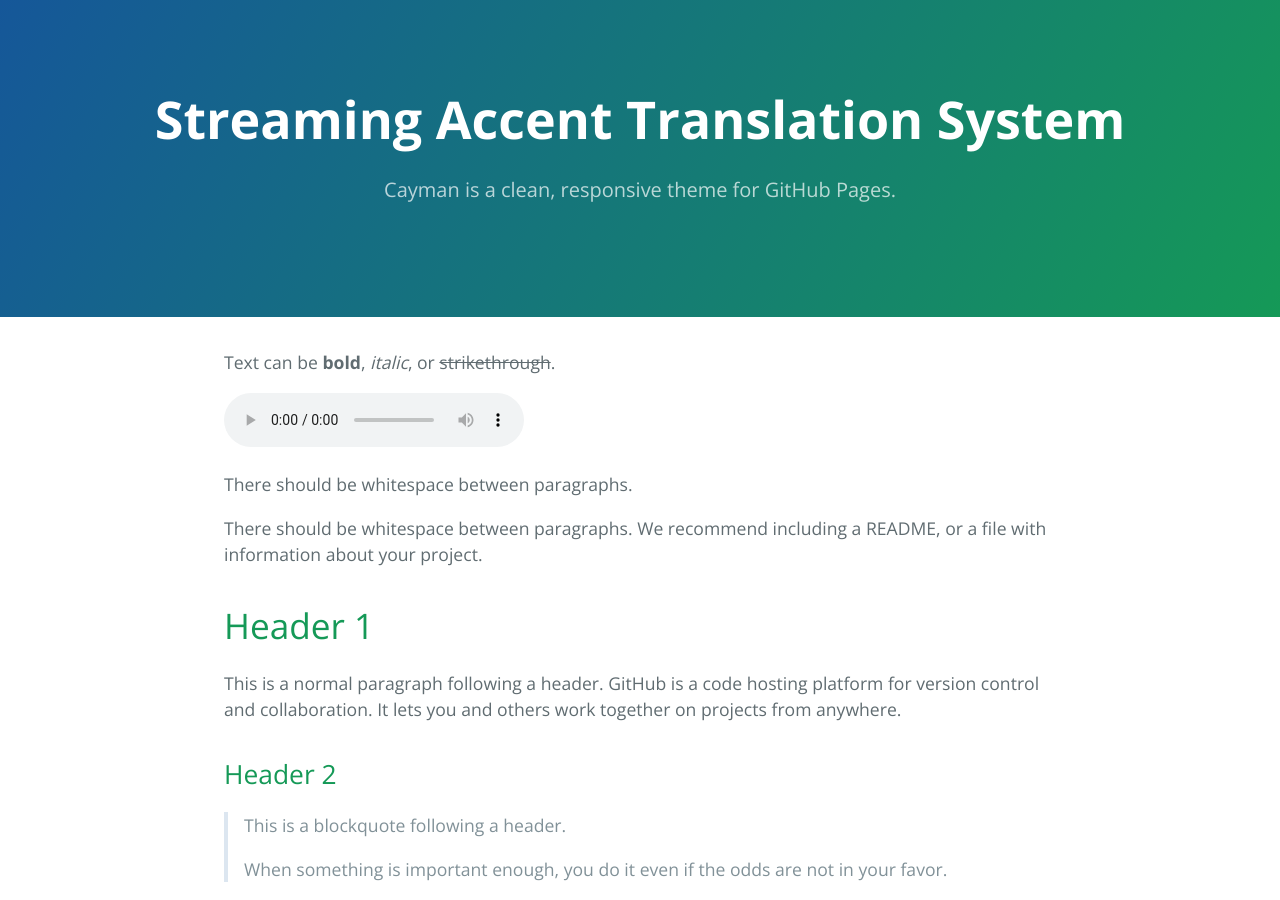
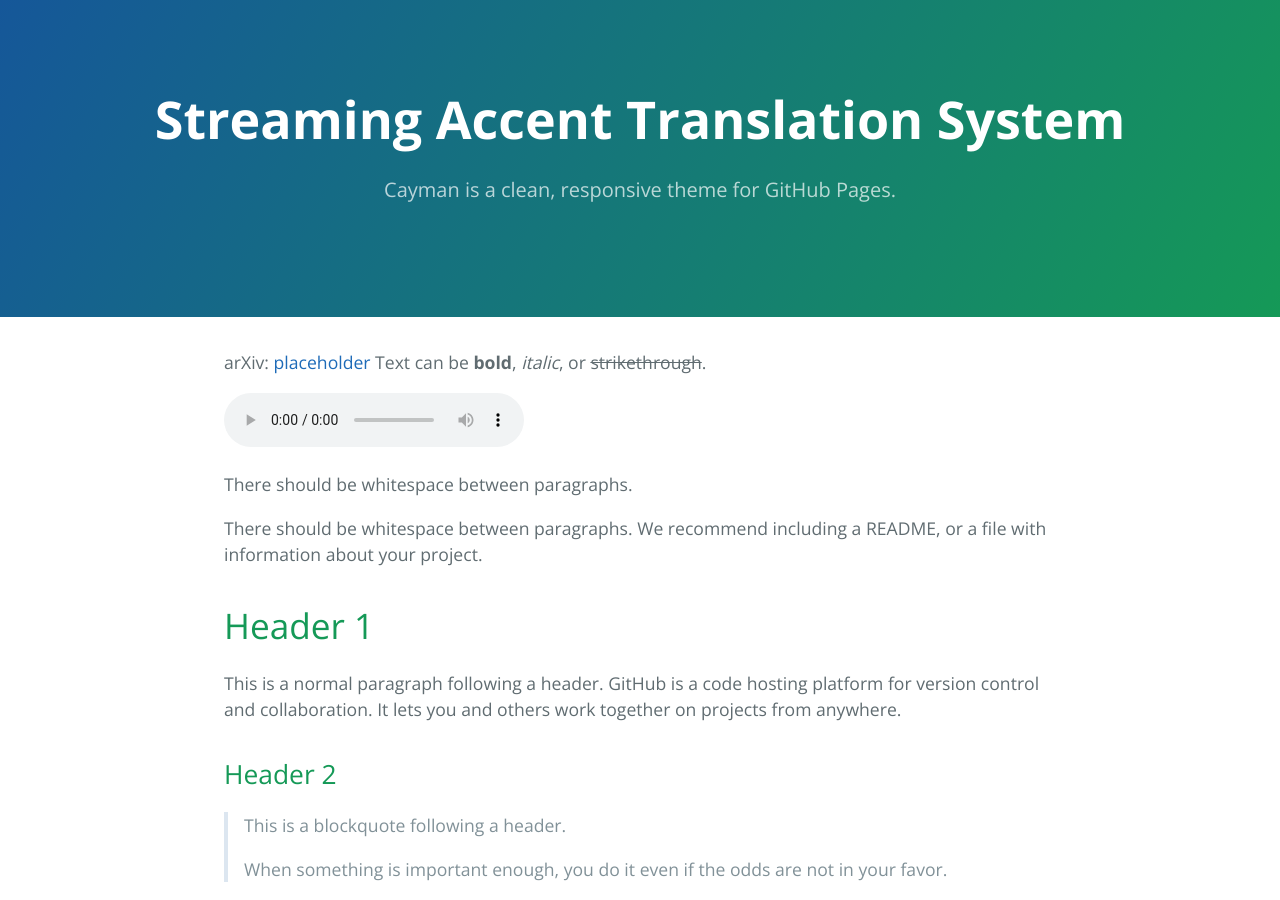
Before and after one commit to libohanr/libohanr.github.io, a Jekyll site: the page built from index.md, in a window 1280 px wide and 900 px high. Built offline with Jekyll 4.4.1, drawn with Linux system fonts in a browser that asks for light colours.

Commit message:
Update index.md

```diff
--- a/index.md
+++ b/index.md
@@ -1,8 +1,9 @@
 ---
 layout: default
 ---
+arXiv: <a href="placeholder">placeholder</a>
+Text can be **bold**, _italic_, or ~~strikethrough~~.
 
-Text can be **bold**, _italic_, or ~~strikethrough~~.
 <audio controls="controls"><source src="assets/wav/ref_audio1.wav" autoplay="">Your browser does not support the audio element.</audio>
 
 There should be whitespace between paragraphs.
```
